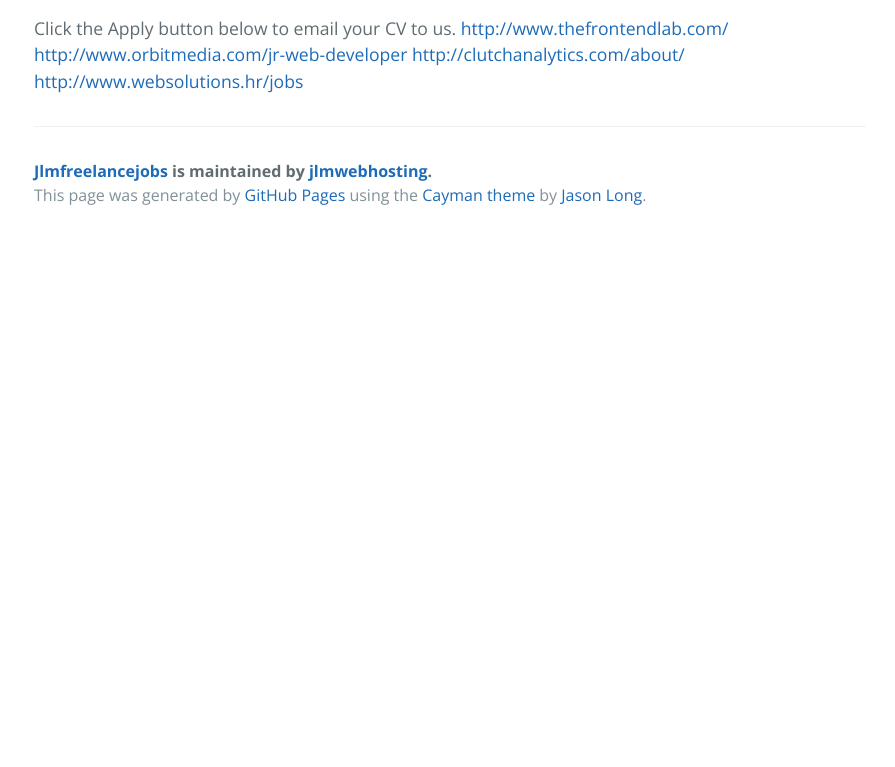
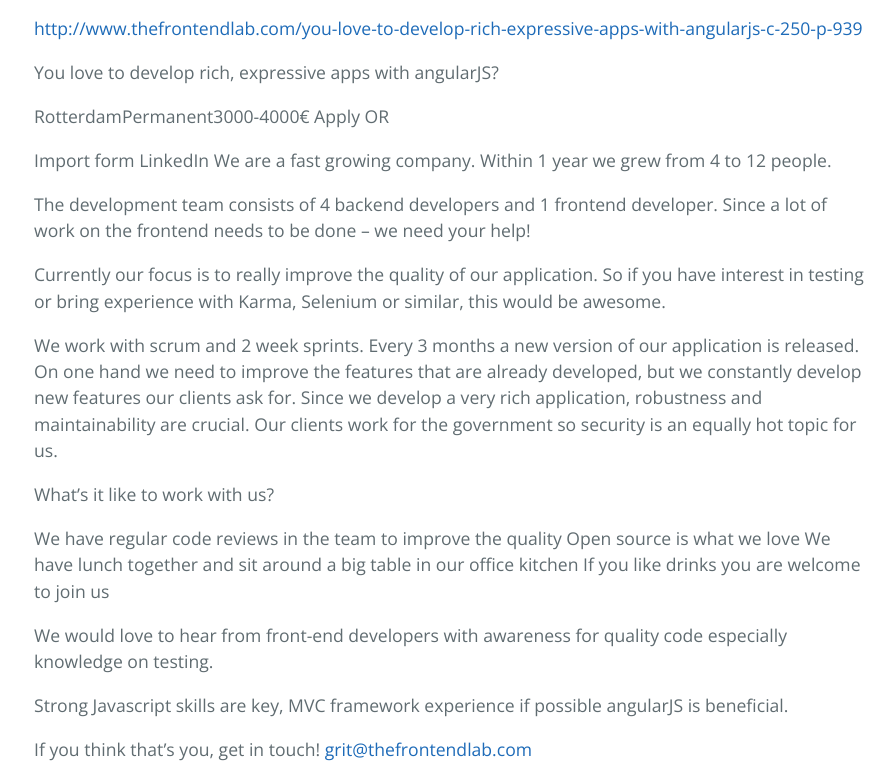
Before and after one commit to jlmwebhosting/jlmfreelancejobs, a plain HTML site: page index.html in a window 1280 px wide. Shown: the part 5253-6020 px from the top of the page, without its empty margins (190-1085 px from the left). Before the commit the page ends 5492 px from the top, so only its background shows below. Drawn offline with nearby package versions, Linux system fonts and the light colour scheme.

```diff
--- a/index.html
+++ b/index.html
@@ -206,6 +206,37 @@ Employee discount on our products</p>
 
 <p><a href="http://www.thefrontendlab.com/frontend-developer-job-f2f-trainings-with-the-lead-developer-and-knowledge-sharing-2500-3500-c-234-p-1106">http://www.thefrontendlab.com/frontend-developer-job-f2f-trainings-with-the-lead-developer-and-knowledge-sharing-2500-3500-c-234-p-1106</a></p>
 
+<p><a href="http://www.thefrontendlab.com/you-love-to-develop-rich-expressive-apps-with-angularjs-c-250-p-939">http://www.thefrontendlab.com/you-love-to-develop-rich-expressive-apps-with-angularjs-c-250-p-939</a></p>
+
+<p>You love to develop rich, expressive apps with angularJS?</p>
+
+<p>RotterdamPermanent3000-4000€
+Apply
+OR</p>
+
+<p>Import form LinkedIn
+We are a fast growing company. Within 1 year we grew from 4 to 12 people.</p>
+
+<p>The development team consists of 4 backend developers and 1 frontend developer. Since a lot of work on the frontend needs to be done – we need your help!</p>
+
+<p>Currently our focus is to really improve the quality of our application. So if you have interest in testing or bring experience with Karma, Selenium or similar, this would be awesome.</p>
+
+<p>We work with scrum and 2 week sprints. Every 3 months a new version of our application is released. On one hand we need to improve the features that are already developed, but we constantly develop new features our clients ask for. Since we develop a very rich application, robustness and maintainability are crucial. Our clients work for the government so security is an equally hot topic for us.</p>
+
+<p>What’s it like to work with us?</p>
+
+<p>We have regular code reviews in the team to improve the quality
+Open source is what we love
+We have lunch together and sit around a big table in our office kitchen
+If you like drinks you are welcome to join us</p>
+
+<p>We would love to hear from front-end developers with awareness for quality code especially knowledge on testing.</p>
+
+<p>Strong Javascript skills are key, MVC framework experience if possible angularJS is beneficial.</p>
+
+<p>If you think that’s you, get in touch!
+<a href="mailto:grit@thefrontendlab.com">grit@thefrontendlab.com</a></p>
+
 <p>Click the Apply button below to email your CV to us.
 <a href="http://www.thefrontendlab.com/">http://www.thefrontendlab.com/</a>
 <a href="http://www.orbitmedia.com/jr-web-developer">http://www.orbitmedia.com/jr-web-developer</a>
```
Also changed, not shown: params.json (+1 -1 lines).
